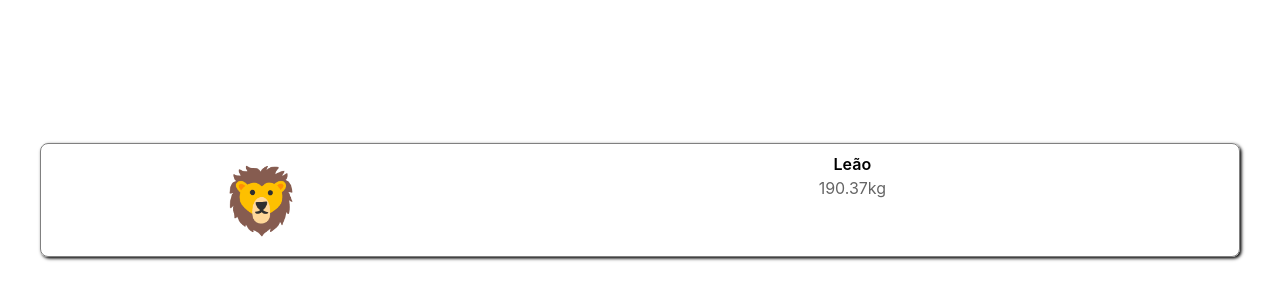
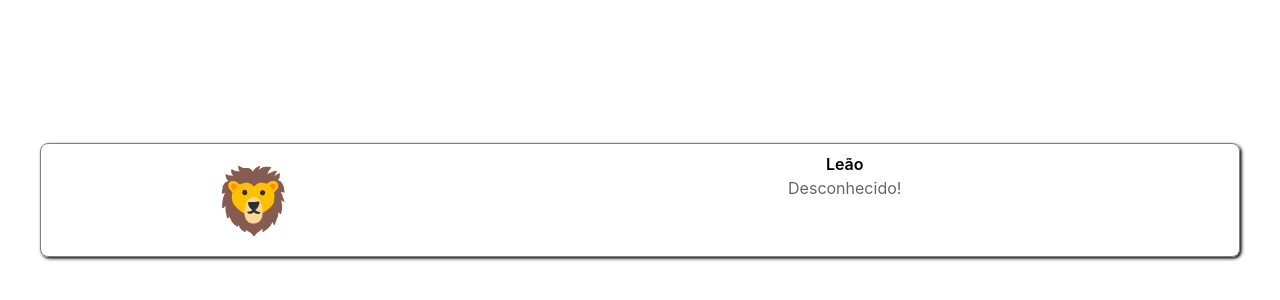
Before and after one commit to ufjf-dcc207/ufjf-dcc207-2024-3-a-atv03-igorknop, a React (Vite) app: page / in a window 1280 px wide. Shown: the part 200-500 px from the top of the page. Built offline with nearby package versions, Linux system fonts and the light colour scheme.

Commit message:
desenho com duas alternativas

```diff
--- a/src/Animal.tsx
+++ b/src/Animal.tsx
@@ -12,7 +12,11 @@
     <div className="animal">
       <div className="icone">{icone}</div>
       <div className="nome">{nome}</div>
-      <div className="peso">{peso.toLocaleString()}kg</div>
+      {peso > 0.0 ? (
+        <div className="peso">{peso.toLocaleString()}kg</div>
+      ) : (
+        <div className="peso">Desconhecido!</div>
+      )}
       {extincao && <div className="extincao">Em extinção!</div>}
     </div>
   );
--- a/src/App.tsx
+++ b/src/App.tsx
@@ -4,7 +4,7 @@
 function App() {
   return (
     <div className="app">
-      <Animal icone="🦁" nome = "Leão" peso = {190.37} extincao={false}/>
+      <Animal icone="🦁" nome = "Leão" peso = {-1} extincao={false}/>
     </div>
   );
 }
```
